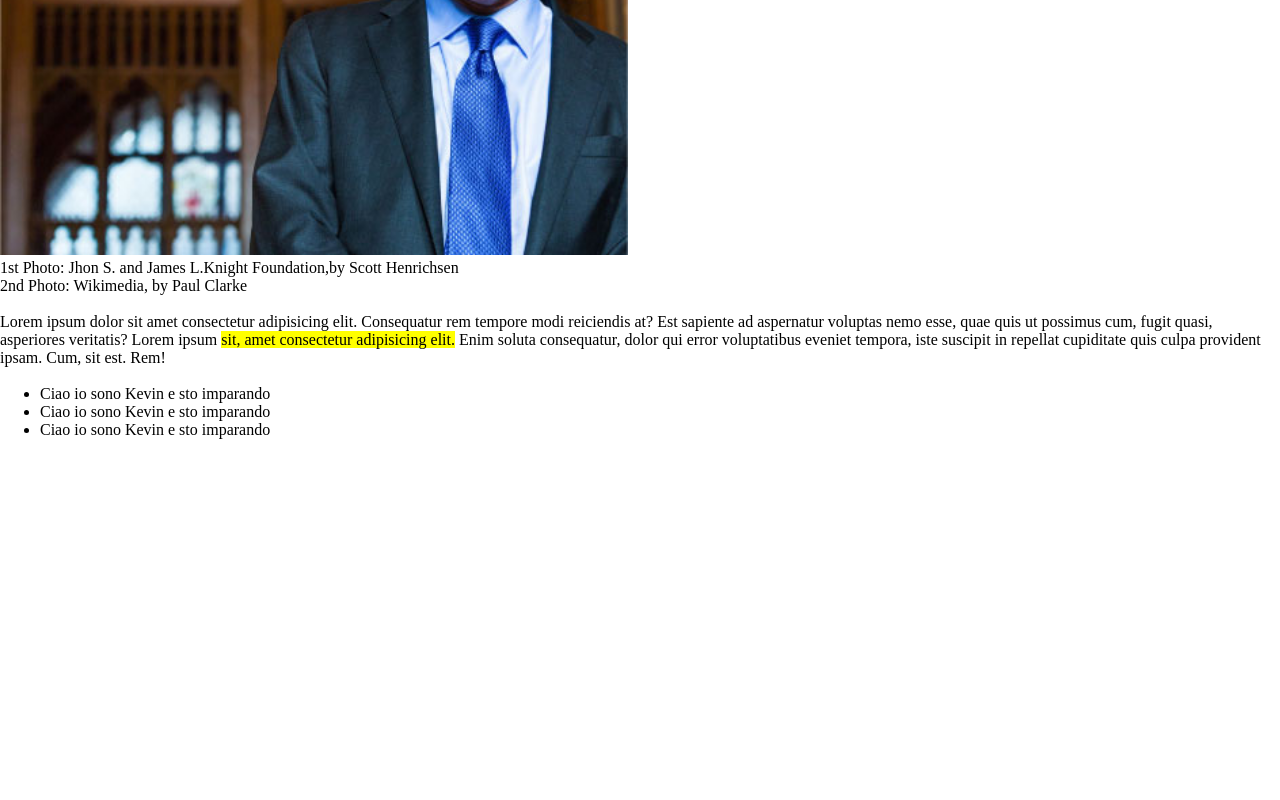
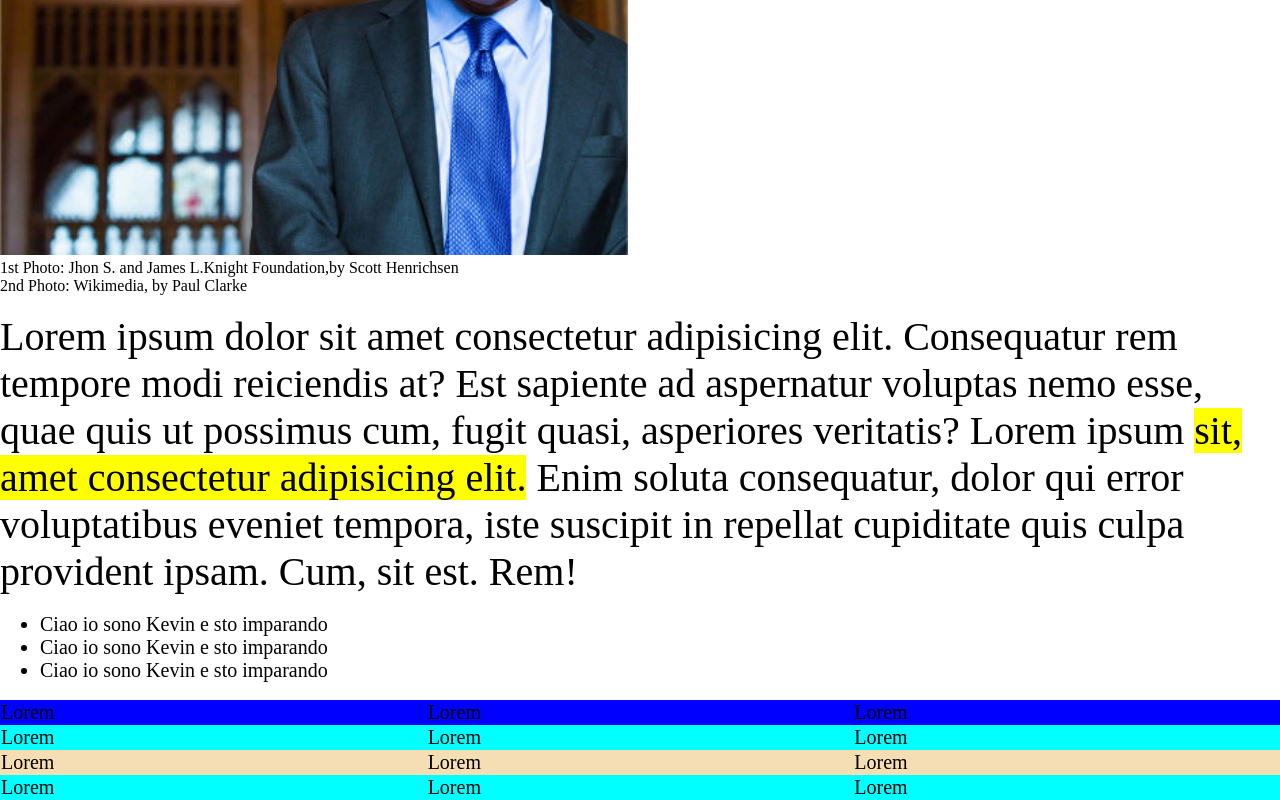
Before and after one commit to KevinSonda/html-css-booleaner, a plain HTML site: page index.html in a window 1280 px wide. Shown: the part 1092-1892 px from the top of the page. Before the commit the page ends 1549 px from the top, so only its background shows below. Drawn offline with Linux system fonts and the light colour scheme.

Commit message:
[UPD]Completamento tabella

```diff
--- a/CSS/style.css
+++ b/CSS/style.css
@@ -16,3 +16,30 @@
     height: 490px;
     margin: auto;
 }
+.dimensione-testo{
+    font-size: 40px;
+}
+.dimensione-testo-lista{
+    font-size: 20px;
+}
+.Tab-lorem-1{
+    width: 510px;
+    font-size: 20px;
+    background-color: blue;
+
+}
+.Tab-lorem{
+    width: 510px;
+    font-size: 20px;
+    background-color: aqua;
+
+}
+.Tab-lorems{
+    width: 510px;
+    font-size: 20px;
+    background-color: wheat;
+
+}
+table{
+    border-collapse: collapse;
+}
--- a/index.html
+++ b/index.html
@@ -26,7 +26,7 @@
                 <br>
                 <!--Paragrafo immagine-->
             <div>
-                <p>Lorem ipsum dolor sit amet consectetur adipisicing elit. Consequatur rem tempore
+                <p class="dimensione-testo">Lorem ipsum dolor sit amet consectetur adipisicing elit. Consequatur rem tempore
                     modi reiciendis at? Est sapiente ad aspernatur voluptas nemo esse, quae quis
                     ut possimus cum, fugit quasi, asperiores veritatis?
                     Lorem ipsum <mark> sit, amet consectetur adipisicing elit.</mark> Enim soluta
@@ -37,12 +37,34 @@
             <br>
         <div>
             <ul>
-                <li>Ciao io sono Kevin e sto imparando</li>
-                <li>Ciao io sono Kevin e sto imparando</li>
-                <li>Ciao io sono Kevin e sto imparando</li>
+                <li class="dimensione-testo-lista">Ciao io sono Kevin e sto imparando</li>
+                <li class="dimensione-testo-lista">Ciao io sono Kevin e sto imparando</li>
+                <li class="dimensione-testo-lista">Ciao io sono Kevin e sto imparando</li>
             </ul>
         </div>
         <br>
+        <table>
+            <tr>
+                <td class="Tab-lorem-1">Lorem</td>
+                <td class="Tab-lorem-1">Lorem</td>
+                <td class="Tab-lorem-1">Lorem</td>
+            </tr>
+            <tr>
+                <td class="Tab-lorem">Lorem</td>
+                <td class="Tab-lorem">Lorem</td>
+                <td class="Tab-lorem">Lorem</td>
+            </tr>
+            <tr>
+                <td class="Tab-lorems">Lorem</td>
+                <td class="Tab-lorems">Lorem</td>
+                <td class="Tab-lorems">Lorem</td>
+            </tr>
+            <tr>
+                <td class="Tab-lorem">Lorem</td>
+                <td class="Tab-lorem">Lorem</td>
+                <td class="Tab-lorem">Lorem</td>
+            </tr>
+        </table>
 
 
 
```
